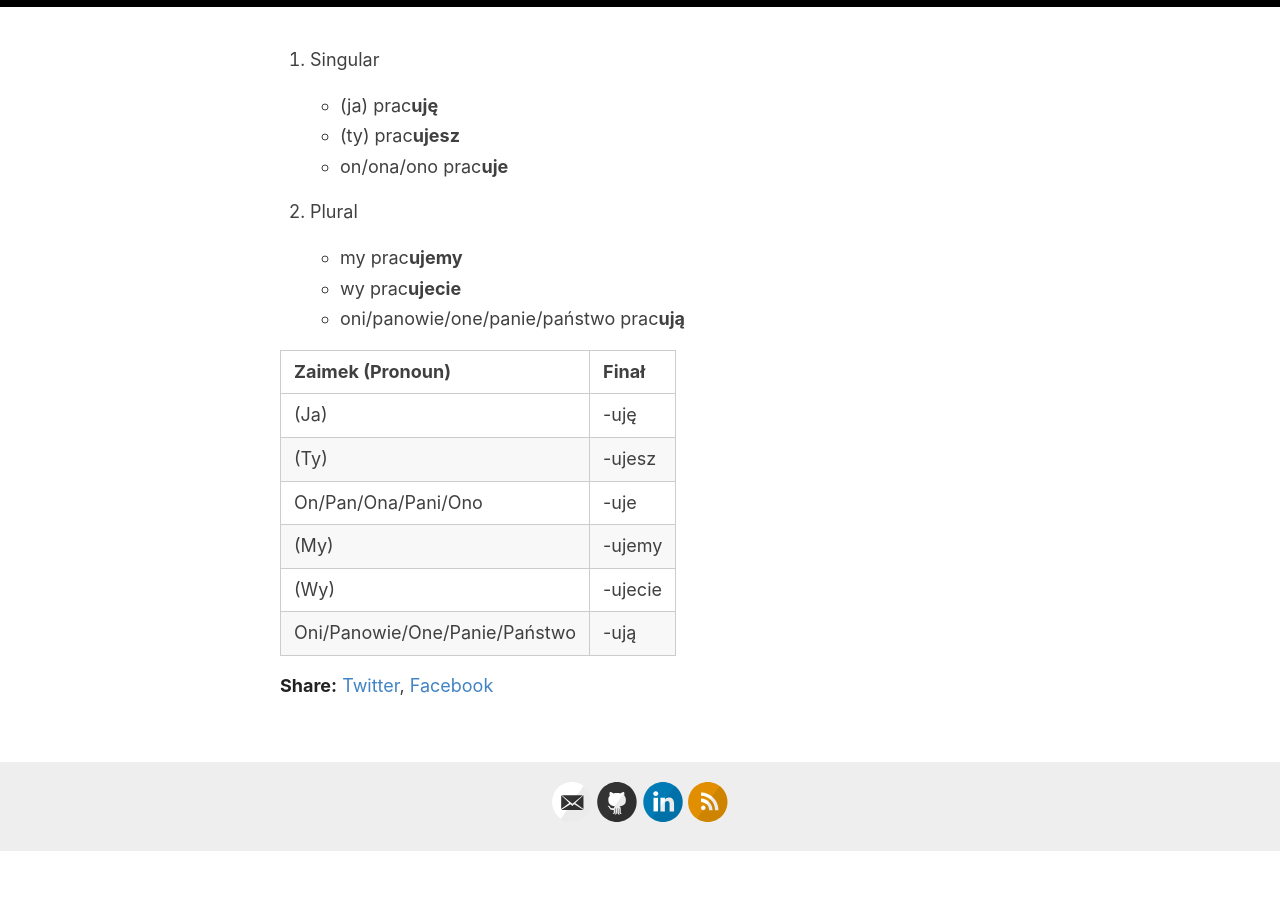
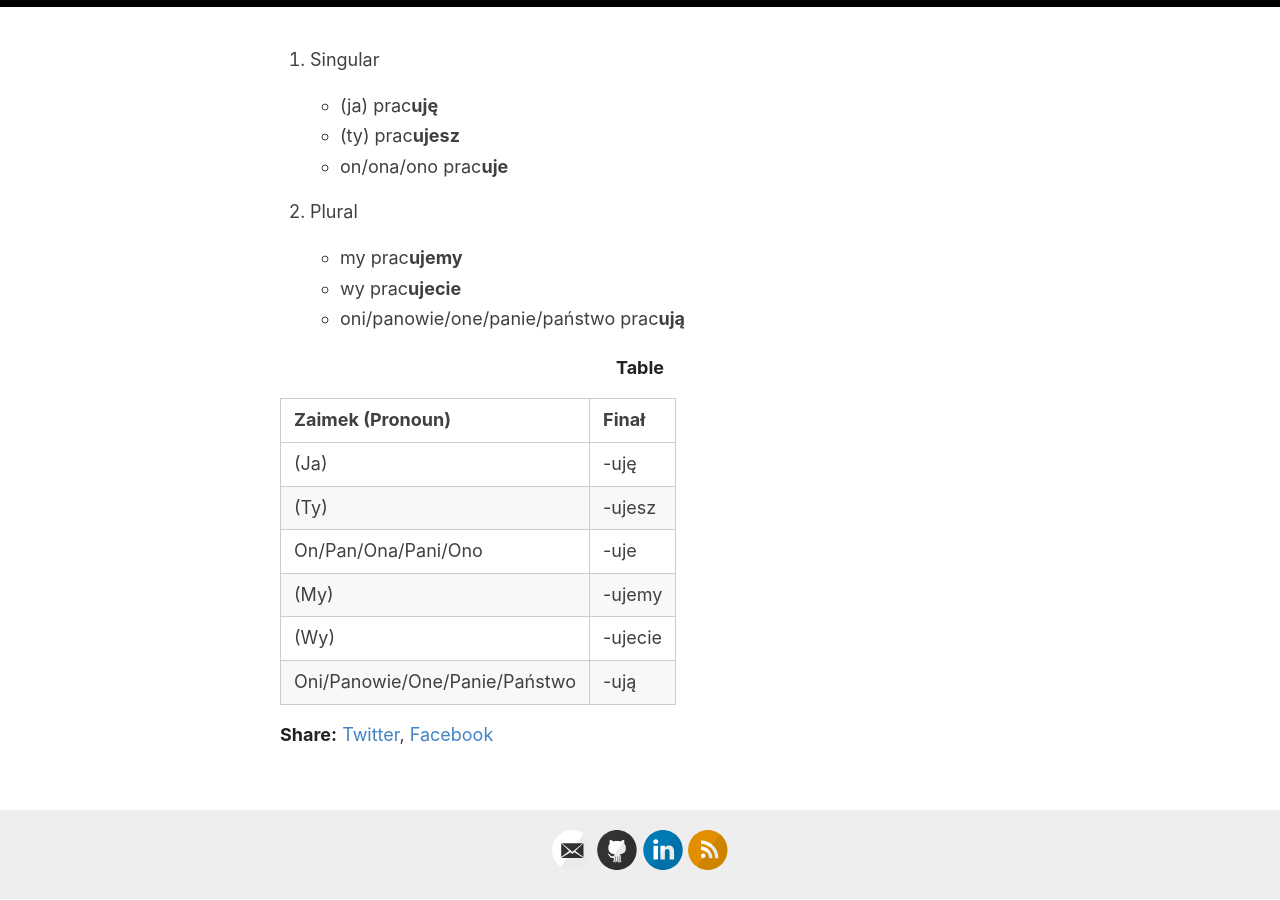
Before and after one commit to determinedguy/cecoret, a Jekyll site: the page built from _posts/2023-7-12-sjikp-8.md, in a window 1280 px wide and 900 px high, scrolled down 3305 px. Built offline with Jekyll 4.4.1, drawn with Linux system fonts in a browser that asks for light colours; before the commit the page ends 4156 px from its top, so only the background shows below that.

Commit message:
add: title

```diff
--- a/_posts/2023-7-12-sjikp-8.md
+++ b/_posts/2023-7-12-sjikp-8.md
@@ -118,6 +118,8 @@ Na przykład: pracować (to work)
     - wy prac**ujecie**
     - oni/panowie/one/panie/państwo prac**ują**
 
+#### Table
+
 | **Zaimek (Pronoun)**          | **Finał** |
 |-------------------------------|-----------|
 | (Ja)                          | -uję      |
```
